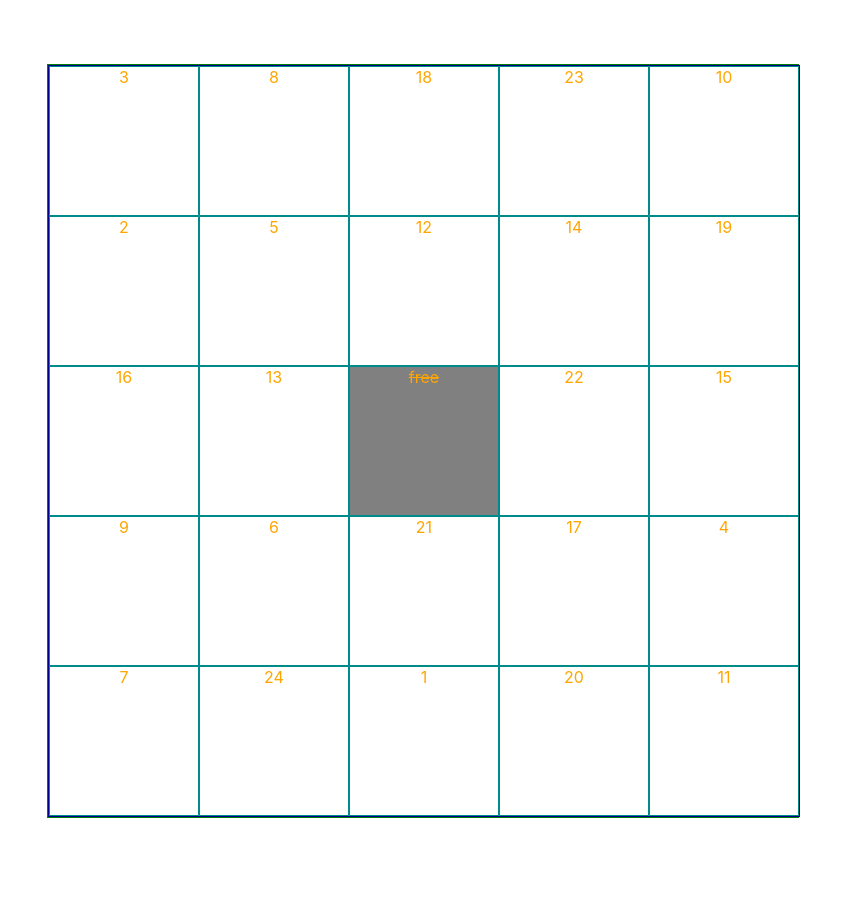
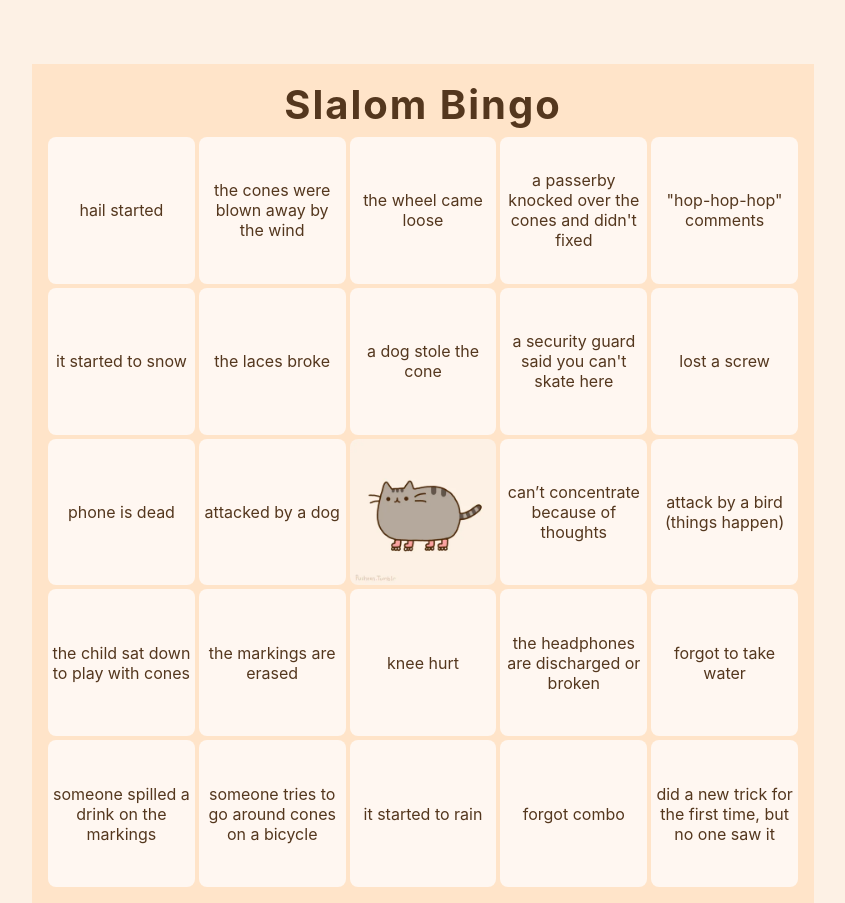
Before and after one commit to Gina-K/slalom-bingo-react-ts, a React (Vite) app: page / in a window 1280 px wide. Shown: the whole page, without its empty margins (217-1062 px from the left). Before the commit the page ends 818 px from the top, so only its background shows below. Built offline with nearby package versions, Linux system fonts and the light colour scheme.

Commit message:
add phrases and style

```diff
--- a/src/assets/bingoCell.module.css
+++ b/src/assets/bingoCell.module.css
@@ -1,15 +1,91 @@
 .container {
+  display: flex;
+  justify-content: center;
+  align-items: center;
   text-align: center;
+  font-size: 11px;
+  color: #54371e;
+  min-width: 50px;
+  min-height: 50px;
+  padding: 0.25em;
   aspect-ratio: 1 / 1;
-  color: orange;
-  border: 1px solid darkcyan;
+  background-color: #fff7f1;
+  border-radius: 0.5em;
+  cursor: pointer;
+  transition: all .1s ease-in-out;
+}
+
+.container:hover {
+  background-color: #fff7f1;
+  transform: scale(1);
+}
+
+.container:nth-child(13) {
+  color: rgba(0, 0, 0, 0%);
+  background-image: url("./imgs/pusheen_roller.webp");
+  background-size: contain;
+  cursor: default;
+}
+
+.container:nth-child(13):hover {
+  transform: scale(1);
 }
 
 .crossed {
   text-decoration: line-through;
-  background-color: gray;
+  color: rgb(98, 85, 71);
+  background-color: rgba(98, 85, 71, 10%);
+}
+
+.crossed:hover {
+  background-color: rgba(98, 85, 71, 10%);
 }
 
 .winning {
-  background-color: olivedrab;
+  background-color: #e78895;
+  color: white;
 }
+
+.winning:hover {
+  background-color: #e78895;
+}
+
+@media (min-width: 768px) {
+  .container {
+    font-size: 16px;
+  }
+}
+
+@media (min-width: 481px) and (max-width: 767px) {
+  .container {
+    font-size: 14px;
+    border: 1px solid #ffe4c9;
+  }
+}
+
+@media (min-width: 320px) and (max-width: 480px) {
+  .container {
+    font-size: 10px;
+    letter-spacing: -0.05em;
+    border: 1px solid #ffe4c9;
+  }
+}
+
+@media (max-width: 319px) {
+  .container {
+    font-size: 9px;
+    letter-spacing: -0.05em;
+    border: 1px solid #ffe4c9;
+  }
+}
+
+@media (hover: hover) and (pointer: fine) {
+  .container:hover {
+    background-color: #fdf1e5;
+    transform: scale(1.05);
+  }
+
+  .winning:hover {
+    background-color: #e78895;
+  }
+}
--- a/src/assets/bingoField.module.css
+++ b/src/assets/bingoField.module.css
@@ -3,12 +3,31 @@
   max-width: 750px;
   min-width: 250px;
   margin: 4rem auto 0;
-  border: 1px solid green;
+  padding: 1rem;
+  background-color: #ffe4c9;
 }
 
 .grid {
   display: grid;
   width: 100%;
   grid-template-columns: repeat(5, 1fr);
-  border: 1px solid darkblue;
+  grid-gap: 0.25rem;
 }
+
+.title {
+  color: #54371e;
+  text-align: center;
+  font-size: 2.5rem;
+  letter-spacing: 0.05em;
+  margin: 0 0 0.5rem 0;
+}
+
+@media (max-width: 767px) {
+  .container {
+    padding: 1rem 0.25rem;
+  }
+
+  .grid {
+    grid-gap: 0;
+  }
+}
--- a/src/components/BingoField.tsx
+++ b/src/components/BingoField.tsx
@@ -49,6 +49,7 @@ export const BingoField = () => {
 
   return (
     <div className={field.container}>
+      <h2 className={field.title}>Slalom Bingo</h2>
       <div className={field.grid}>
         {phrases.map((phrase, index: number) => {
           const isWinning = winningLines.some((line) => line.includes(index))
--- a/src/consts.ts
+++ b/src/consts.ts
@@ -1,28 +1,28 @@
 export const FRUSTRATING_PHRASES = [
-  '1',
-  '2',
-  '3',
-  '4',
-  '5',
-  '6',
-  '7',
-  '8',
-  '9',
-  '10',
-  '11',
-  '12',
-  '13',
-  '14',
-  '15',
-  '16',
-  '17',
-  '18',
-  '19',
-  '20',
-  '21',
-  '22',
-  '23',
-  '24',
+  'it started to rain',
+  'it started to snow',
+  'hail started',
+  'forgot to take water',
+  'the laces broke',
+  'the markings are erased',
+  'someone spilled a drink on the markings',
+  'the cones were blown away by the wind',
+  'the child sat down to play with cones',
+  '"hop-hop-hop" comments',
+  'did a new trick for the first time, but no one saw it',
+  'a dog stole the cone',
+  'attacked by a dog',
+  'a security guard said you can\'t skate here',
+  'attack by a bird (things happen)',
+  'phone is dead',
+  'the headphones are discharged or broken',
+  'the wheel came loose',
+  'lost a screw',
+  'forgot combo',
+  'knee hurt',
+  'can’t concentrate because of thoughts',
+  'a passerby knocked over the cones and didn\'t fixed',
+  'someone tries to go around cones on a bicycle',
 ]
 
 export const BINGO_LINES = [
--- a/src/hooks/useFrustratingPhrases.ts
+++ b/src/hooks/useFrustratingPhrases.ts
@@ -12,7 +12,7 @@ export const useFrustratingPhrases = (): UseFrustratingPhrasesResult => {
   const fillBingoField = useCallback(() => {
     // TODO: replace with correct shuffle function
     const shuffledPhrases = FRUSTRATING_PHRASES.toSorted(() => Math.random() - 0.5)
-    shuffledPhrases.splice(FREE_CELL_INDEX, 0, 'free')
+    shuffledPhrases.splice(FREE_CELL_INDEX, 0, 'free slot')
     setPhrases(shuffledPhrases)
   }, [])
 
--- a/src/index.css
+++ b/src/index.css
@@ -7,5 +7,7 @@
 }
 
 body {
+  box-sizing: border-box;
   margin: 0;
+  background-color: #fdf1e5;
 }
```
Also changed, not shown: src/assets/imgs/pusheen_roller.webp (added).
